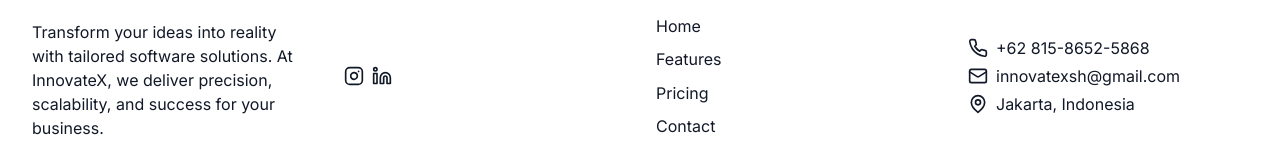
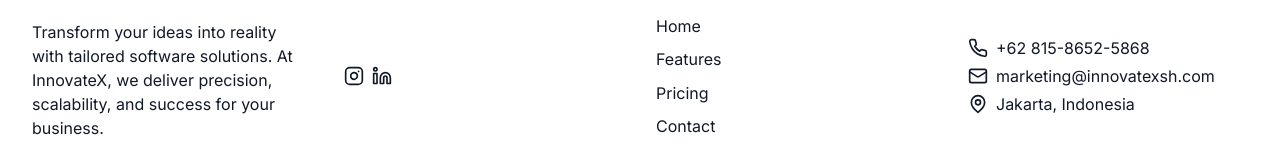
Before and after one commit to marcolcu/innovatex-profile, a Next.js app: page / in a window 1280 px wide. Shown: the part 3352-3506 px from the top of the page. Built offline with nearby package versions, Linux system fonts and the light colour scheme.

Commit message:
Update footer.tsx

```diff
--- a/components/component/footer.tsx
+++ b/components/component/footer.tsx
@@ -48,7 +48,7 @@ export function Footer() {
               </div>
               <div className="flex items-center gap-2">
                 <MailIcon className="h-5 w-5 text-gray-900" />
-                <span className="text-gray-900">innovatexsh@gmail.com</span>
+                <span className="text-gray-900">marketing@innovatexsh.com</span>
               </div>
               <div className="flex items-center gap-2">
                 <MapPinIcon className="h-5 w-5 text-gray-900" />
```
